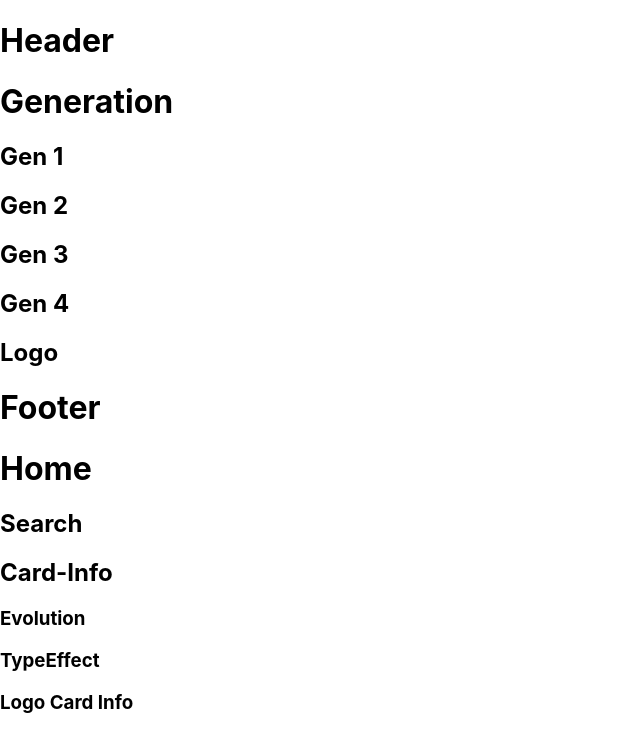
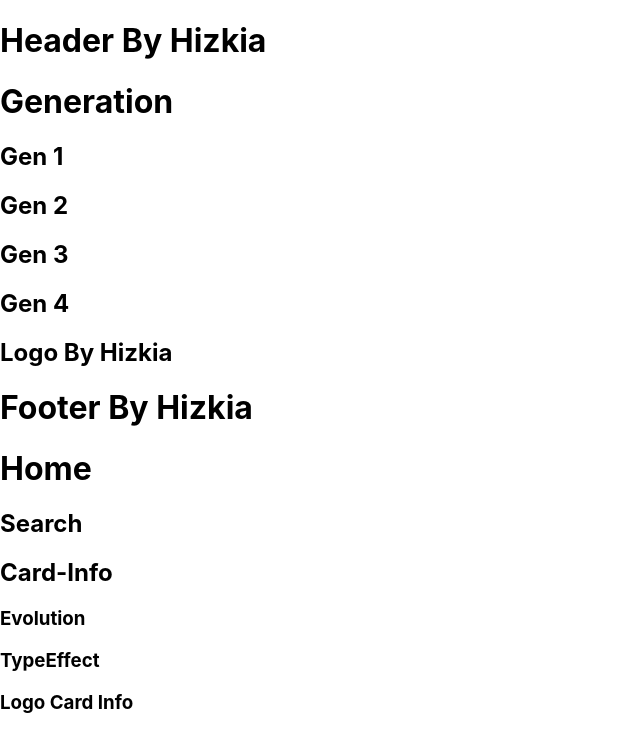
Before and after one commit to HizkiaPalar/KelompokSummer, a React (Create React App) app: page / in a window 1280 px wide. Shown: the top 752 px of the page, without its empty margins (0-640 px from the left). Built offline with nearby package versions, Linux system fonts and the light colour scheme.

Commit message:
adding props home, footer and logo

```diff
--- a/src/App.js
+++ b/src/App.js
@@ -5,8 +5,8 @@ import Home from "./components/Home";
 function App() {
   return (
     <div className="App">
-      <Header />
-      <Footer />
+      <Header text1="By Hizkia" />
+      <Footer text2="By Hizkia" />
       <Home/>
     </div>
   );
--- a/src/components/Footer/index.js
+++ b/src/components/Footer/index.js
@@ -1,7 +1,7 @@
-const Footer = () => {
+const Footer = (props) => {
   return (
     <div>
-      <h1>Footer</h1>
+      <h1>Footer {props.text2}</h1>
     </div>
   );
 };
--- a/src/components/Header/Generation/index.js
+++ b/src/components/Header/Generation/index.js
@@ -6,8 +6,8 @@ import Gen4 from './gen4';
 const Generation = () => {
     return (
         <div>
-            <h1>Generation</h1>
-            <Gen1/>
+            <h1>Generation </h1>
+            <Gen1 />
             <Gen2/>
             <Gen3/>
             <Gen4/>
--- a/src/components/Header/Logo/index.js
+++ b/src/components/Header/Logo/index.js
@@ -1,9 +1,11 @@
-const Logo = () => {
-    return(
-        <div>
-           <h2>Logo</h2>
-        </div>
-    )
-}
+import React from "react";
 
-export default Logo ;
+const Logo = (props) => {
+  return (
+    <div>
+      <h2>Logo {props.name} </h2>
+    </div>
+  );
+};
+
+export default Logo;
--- a/src/components/Header/index.js
+++ b/src/components/Header/index.js
@@ -1,12 +1,12 @@
 import React from "react";
 import Logo from "./Logo";
 import Generation from "./Generation";
-const index = () => {
+const index = (props) => {
   return (
     <div>
-      <h1>Header</h1>
+      <h1>Header {props.text1}</h1>
       <Generation />
-      <Logo />
+      <Logo name="By Hizkia" />
     </div>
   );
 };
```
